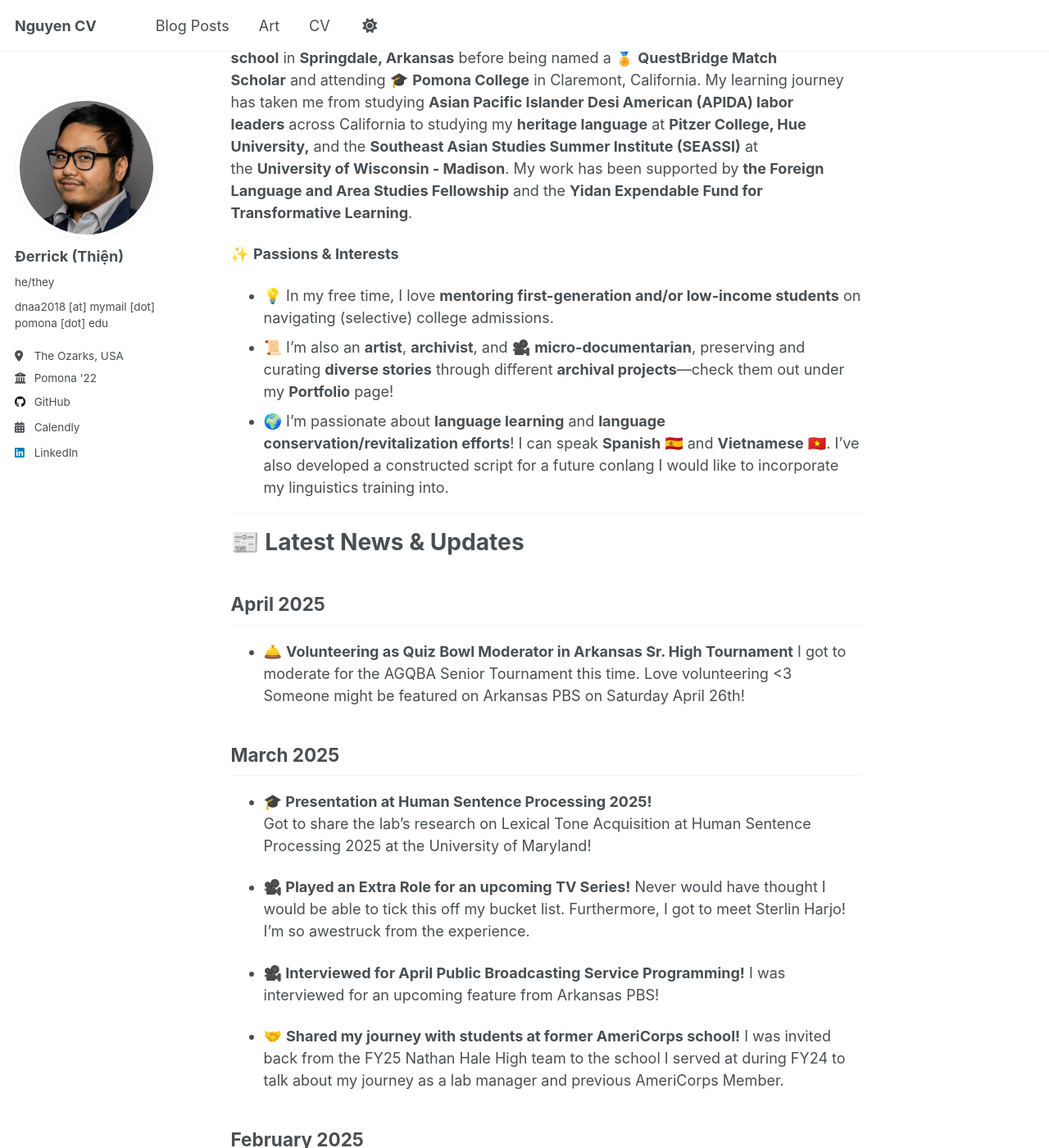
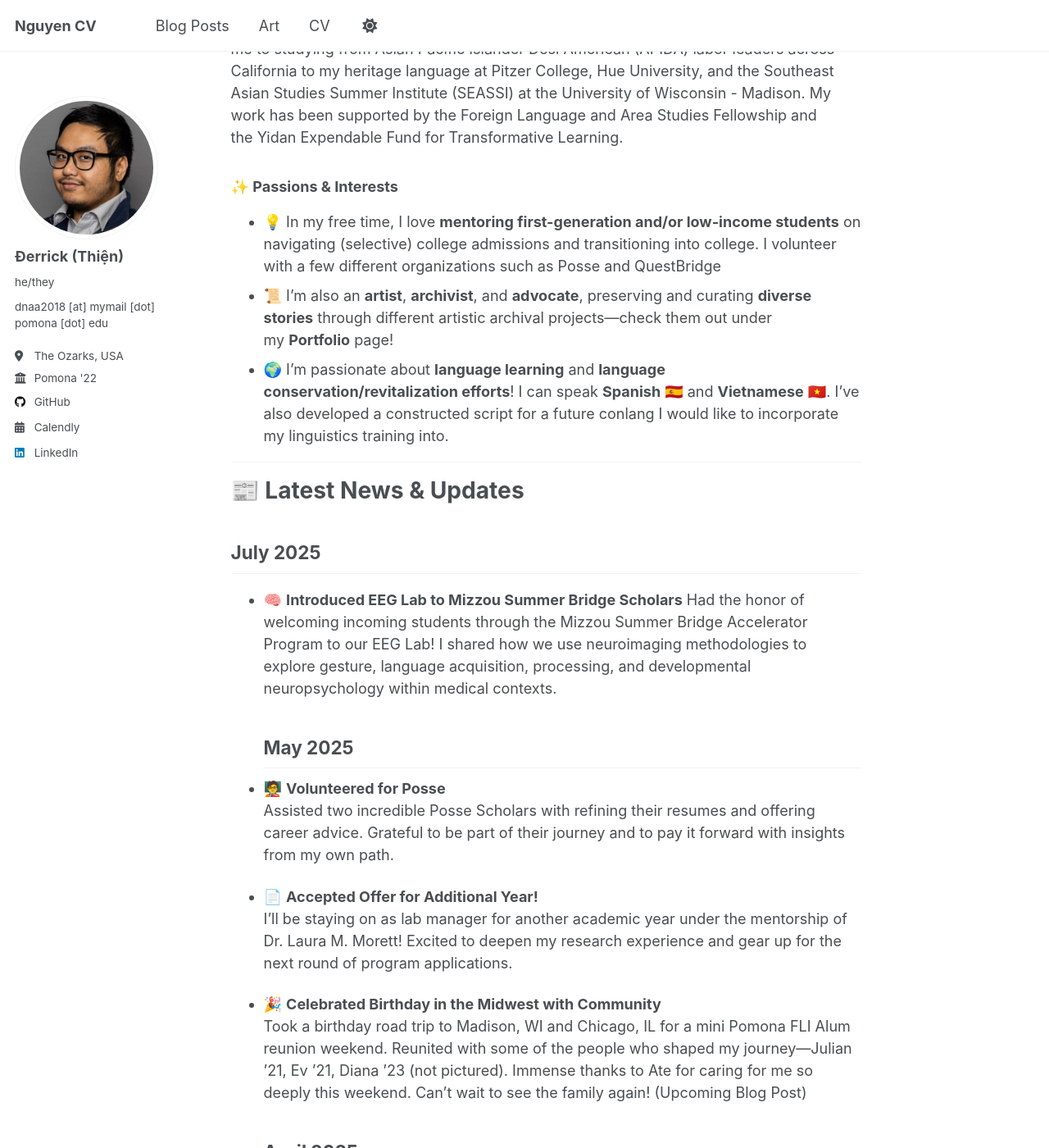
Before and after one commit to thienderrick/thienderrick.github.io, a Jekyll site: the page built from _pages/about.md, in a window 1280 px wide and 1400 px high, scrolled down 620 px. Shown: the whole window at 82% size. Built offline with Jekyll 4.4.1, drawn with Linux system fonts in a browser that asks for light colours; some of the changed text lies outside the part shown.

Commit message:
Update about.md

```diff
--- a/_pages/about.md
+++ b/_pages/about.md
@@ -9,49 +9,37 @@
 
 # 👋 **Hi!** Welcome to my GitHub.io page, where I post the **potpourri** of my projects and ponderings.
 
-🧠 My name is **Đerrick**, and I am currently a **lab manager** for the **Neuroscience of Education Research on Development (NERD) Lab** at the **University of Missouri** within the **Department of Speech, Language, and Hearing Sciences** at the **College of Health Sciences**. I work under **Dr. Laura M. Morett’s** supervision, exploring 🗣️ **second language acquisition**, particularly the role of **multimodal processing in lexical tone perception**. I'm ecstatic to dive into **Linguistics** from different perspectives, curating my **interdisciplinary training** for future graduate studies.
+🧠 My name is **Derrick**, and I am currently a **lab manager** for the Neuroscience of Education Research on Development <a href="https://sites.google.com/umsystem.edu/nerd-lab/home?authuser=0">(NERD) Lab</a> at the **University of Missouri** within the **Department of Speech, Language, and Hearing Sciences** at the **College of Health Sciences**.
 
 ![Image](/images/About_Timeline.png)
 
-📚 **Academic Background**
-I completed my **secondary education** at a 🎓 **multicultural public high school** in **Springdale, Arkansas** before being named a 🏅 **QuestBridge Match Scholar** and attending 🎓 **Pomona College** in Claremont, California. My learning journey has taken me from studying **Asian Pacific Islander Desi American (APIDA) labor leaders** across California to studying my **heritage language** at **Pitzer College, Hue University,** and the **Southeast Asian Studies Summer Institute (SEASSI)** at the **University of Wisconsin - Madison**. My work has been supported by **the Foreign Language and Area Studies Fellowship** and the **Yidan Expendable Fund for Transformative Learning**.
+### 📚 **Academic Background**
+I completed my secondary education at a 🎓 multicultural public high school in **Springdale, Arkansas** before being named a 🏅 **QuestBridge Match Scholar** and attending 🎓 **Pomona College** in Claremont, California. My journey has taken me to studying from Asian Pacific Islander Desi American (APIDA) labor leaders across California to my heritage language at Pitzer College, Hue University, and the Southeast Asian Studies Summer Institute (SEASSI) at the University of Wisconsin - Madison. My work has been supported by the Foreign Language and Area Studies Fellowship and the Yidan Expendable Fund for Transformative Learning.
 
-✨ **Passions & Interests**
-- 💡 In my free time, I love **mentoring first-generation and/or low-income students** on navigating (selective) college admissions.
-- 📜 I'm also an **artist**, **archivist**, and 🎥 **micro-documentarian**, preserving and curating **diverse stories** through different **archival projects**—check them out under my **Portfolio** page!
+### ✨ **Passions & Interests**
+- 💡 In my free time, I love **mentoring first-generation and/or low-income students** on navigating (selective) college admissions and transitioning into college. I volunteer with a few different organizations such as Posse and QuestBridge
+- 📜 I'm also an **artist**, **archivist**, and **advocate**, preserving and curating **diverse stories** through different artistic archival projects—check them out under my **Portfolio** page!
 - 🌍 I'm passionate about **language learning** and **language conservation/revitalization efforts**! I can speak **Spanish** 🇪🇸 and **Vietnamese** 🇻🇳. I've also developed a constructed script for a future conlang I would like to incorporate my linguistics training into.
 
 ---
 
 # 📰 Latest News & Updates
 
+## July 2025
+- 🧠 **Introduced EEG Lab to Mizzou Summer Bridge Scholars**
+  Had the honor of welcoming incoming students through the Mizzou Summer Bridge Accelerator Program to our EEG Lab! I shared how we use neuroimaging methodologies to explore gesture, language acquisition, processing, and developmental neuropsychology within medical contexts.
+## May 2025
+- 🧑‍🏫 **Volunteered for Posse**
+  Assisted two incredible Posse Scholars with refining their resumes and offering career advice. Grateful to be part of their journey and to pay it forward with insights from my own path.
+
+- 📄 **Accepted Offer for Additional Year!**
+  I’ll be staying on as lab manager for another academic year under the mentorship of Dr. Laura M. Morett! Excited to deepen my research experience and gear up for the next round of program applications.
+
+- 🎉 **Celebrated Birthday in the Midwest with Community**
+  Took a birthday road trip to Madison, WI and Chicago, IL for a mini Pomona FLI Alum reunion weekend. Reunited with some of the people who shaped my journey—Julian ’21, Ev ’21, Diana ’23 (not pictured). Immense thanks to Ate for caring for me so deeply this weekend. Can’t wait to see the family again! (Upcoming Blog Post)
 ## April 2025
 - 🛎️ **Volunteering as Quiz Bowl Moderator in Arkansas Sr. High Tournament**
   I got to moderate for the AGQBA Senior Tournament this time. Love volunteering <3 Someone might be featured on Arkansas PBS on Saturday April 26th!
-
-## March 2025
-- **🎓 Presentation at Human Sentence Processing 2025!**
-  Got to share the lab's research on Lexical Tone Acquisition at Human Sentence Processing 2025 at the University of Maryland!
-
-- **🎥 Played an Extra Role for an upcoming TV Series!**
-  Never would have thought I would be able to tick this off my bucket list. Furthermore, I got to meet Sterlin Harjo! I'm so awestruck from the experience.
-
-- **🎥 Interviewed for April Public Broadcasting Service Programming!**
-  I was interviewed for an upcoming feature from Arkansas PBS!
-
-- 🤝 **Shared my journey with students at former AmeriCorps school!**
-  I was invited back from the FY25 Nathan Hale High team to the school I served at during FY24 to talk about my journey as a lab manager and previous AmeriCorps Member.
-
-## February 2025
-- 🛎️ **Volunteering as Quiz Bowl Moderator in Missouri**
-  Invited to moderate for a collegiate Quiz Bowl tournament hosted by MU Quiz Bowl.
-
-- 🛎️ **Volunteering as Quiz Bowl Moderator in Arkansas**
-  Invited to moderate for Arkansas Governors Quiz Bowl Association 4A Jr. High Regionals held this year in Bryant, Arkansas.
-
-## January 2025
-- **🌍 Fulbright Update**
-  Selected as a semi-finalist to Vietnam!
 
 - 🛎️ **Volunteering as Quiz Bowl Moderator in Missouri**
   Volunteered for MU Quiz Bowl in hosting Tiger Bowl X for a high school tournament.
```
